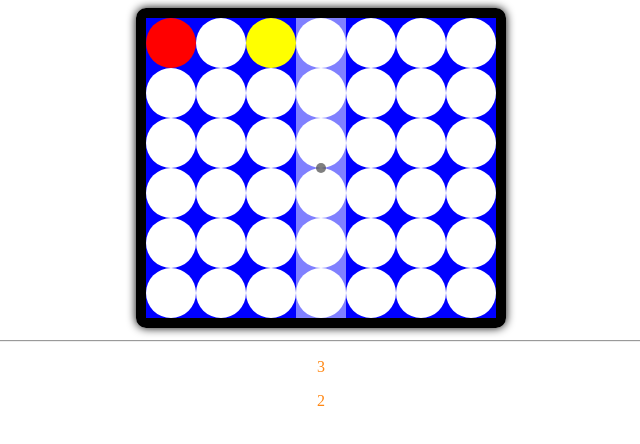
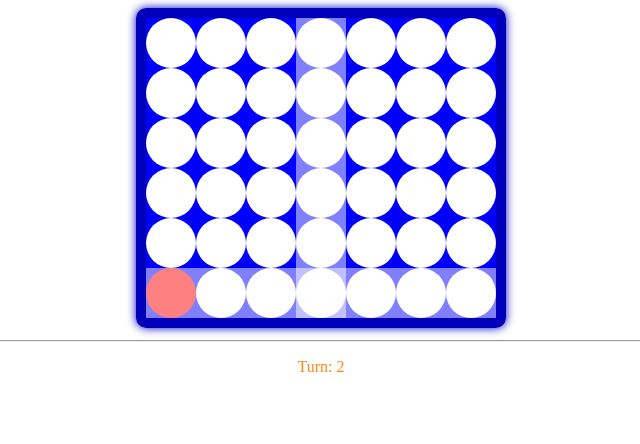
Before and after one commit to Logboy2000/Comp-Sci-20, a plain HTML site: page Data Structures/Connect 4/index.html in a window 1280 px wide. Both pictures are taken after a click on the element 640 px from the left and 168 px from the top of the page. Shown: the whole page, without its empty margins (319-959 px from the left). Drawn offline with Linux system fonts and the light colour scheme.

Commit message:
conneticut four player

```diff
--- a/Data Structures/Connect 4/index.html
+++ b/Data Structures/Connect 4/index.html
@@ -9,7 +9,6 @@
 <body onload="go()">
     <canvas id="gameCanvas"></canvas>
     <hr>
-    <p id="columnDisplay">Col: </p>
     <p id="turnDisplay">Turn: </p>
 </body>
 </html>
--- a/Data Structures/Connect 4/script.js
+++ b/Data Structures/Connect 4/script.js
@@ -3,12 +3,15 @@ var ctx
 
 const FPS = 60
 
-const EMPTY_CELL_COLOR = '#FFFFFF';
-const PLAYER_ONE_COLOR = '#FF0000';
-const PLAYER_TWO_COLOR = '#FFFF00';
-const CURSOR_COLOR = '#0000FF';
+const EMPTY_CELL_COLOR = '#FFFFFF'
+const PLAYER_ONE_COLOR = '#FF0000'
+const PLAYER_TWO_COLOR = '#FFFF00'
+const PLAYER_THREE_COLOR = '#00FF00'
+const PLAYER_FOUR_COLOR = '#FF00FF'
+const CURSOR_COLOR = '#0000FF'
 
-var currentPlayer = 1
+var playerTurn = 1
+var playerCount = 4
 
 var mouse = {
     x: 0,
@@ -18,13 +21,15 @@ var mouse = {
 var pieceWidth = 50
 var pieceHeight = 50
 var selectedColumn = 0
+var selectedRow = 5
+
 /**
  * The current state of the Connect 4 game board.
  * Each element represents a cell on the board.
  * Values in the array mean:
  * - 0: Empty cell
  * - 1: Red piece
- * - 2: Green piece
+ * - 2: Yellow piece
  */
 var board = [
     [0, 0, 0, 0, 0, 0],
@@ -62,12 +67,8 @@ function go() {
         mouse.y = event.clientY - rect.top - 10
     })
     canvas.addEventListener("click", function (event) {
-        placePiece(selectedColumn, currentPlayer)
-        if (currentPlayer == 1){
-            currentPlayer = 2
-        } else if (currentPlayer == 2) {
-            currentPlayer = 1
-        }
+        placePiece(selectedRow, selectedColumn, playerTurn)
+
     })
 
 
@@ -79,13 +80,15 @@ function go() {
 }
 
 function update() {
-    board[2][0] = 2
 
     if (mouse.x > 0 && mouse.y > 0 && mouse.x < canvas.width && mouse.y < canvas.height) {
         selectedColumn = Math.floor(mouse.x / pieceWidth)
+        selectedRow = 5
+        while (board[selectedColumn][selectedRow] == 1 || board[selectedColumn][selectedRow] == 2 || board[selectedColumn][selectedRow] == 3 || board[selectedColumn][selectedRow] == 4) {
+            selectedRow -= 1
+        }
     }
-    document.getElementById('columnDisplay').innerText = selectedColumn
-    document.getElementById('turnDisplay').innerText = currentPlayer
+    document.getElementById('turnDisplay').innerText = 'Turn: ' + playerTurn
 
     draw()
 }
@@ -106,9 +109,15 @@ function draw() {
     ctx.fillStyle = '#FFFFFF'
     ctx.fillRect(selectedColumn * pieceWidth, 0, pieceWidth, canvas.height)
 
+    // Draw Selected Column
+    ctx.globalAlpha = 0.5
+    ctx.fillStyle = '#FFFFFF'
+    ctx.fillRect(0, selectedRow * pieceWidth, canvas.width, pieceHeight)
+
+
     //Draw Mouse Position
-    ctx.fillStyle = '#000000'
-    drawCircle(mouse.x, mouse.y, 5)
+    //ctx.fillStyle = '#000000'
+    //drawCircle(mouse.x, mouse.y, 5)
 }
 function drawCircle(x = 0, y = 0, radius = 10, fill = true) {
     ctx.beginPath()
@@ -132,6 +141,12 @@ function drawBoard() {
                 case 2:
                     ctx.fillStyle = PLAYER_TWO_COLOR;
                     break;
+                case 3:
+                    ctx.fillStyle = PLAYER_THREE_COLOR
+                    break
+                case 4:
+                    ctx.fillStyle = PLAYER_FOUR_COLOR
+                    break
             }
             drawCircle((x * pieceWidth) + (pieceWidth / 2), (y * pieceHeight) + (pieceHeight / 2), pieceWidth / 2)
 
@@ -150,10 +165,19 @@ function pushDown() {
         }
     }
 }
-function placePiece(column, player) {
-    board[column][0] = player
+function placePiece(row, column, player) {
+    if (board[column][row] == 0) {
+        board[column][row] = player
+
+
+
+        playerTurn += 1
+        if (playerTurn > playerCount) {playerTurn = 1}
+    }
+
 }
 
-function clearBoard() {
+function newGame() {
     board = emptyBoard
+    playerTurn
 }
--- a/Data Structures/Connect 4/style.css
+++ b/Data Structures/Connect 4/style.css
@@ -5,9 +5,9 @@ body {
 }
 
 canvas {
-    border: #000000 10px solid;
+    border: #0000BB 10px solid;
     object-fit:scale-down;
 	border-radius: 10px;
-	box-shadow: 0px 0px 10px #000000;
+	box-shadow: 0px 0px 10px #0000BB;
 
 }
```
